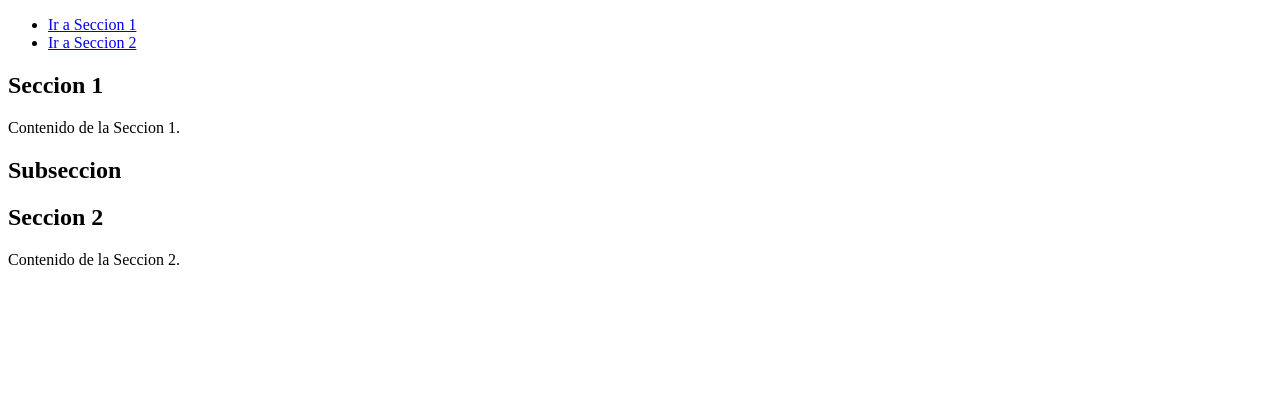
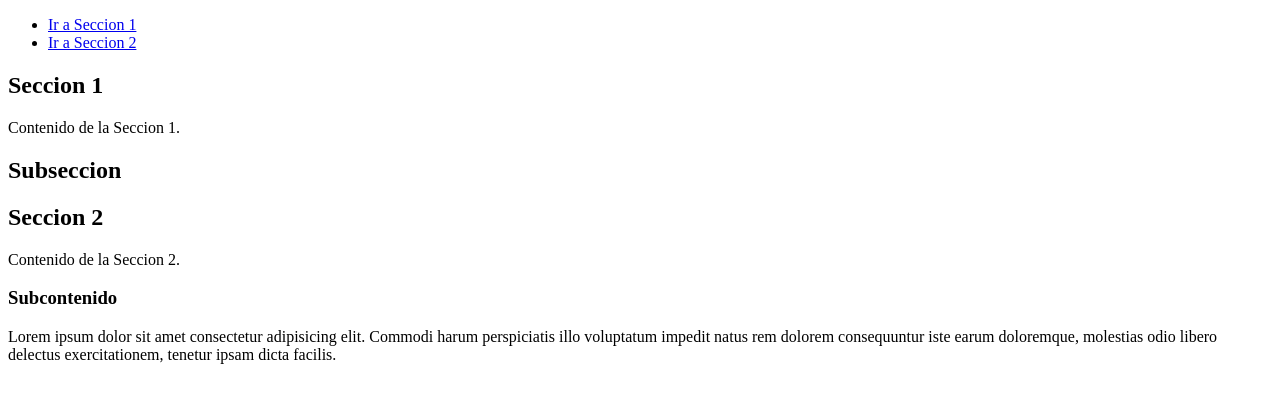
Before and after one commit to MiguelCamilok/proyectoJoseMigue, a plain HTML site: page EjercicioNo1.html in a window 1280 px wide. Drawn offline with Linux system fonts and the light colour scheme.

Commit message:
version pagina - v1

```diff
--- a/EjercicioNo1.html
+++ b/EjercicioNo1.html
@@ -22,7 +22,8 @@
     <section id="seccion2">
         <h2>Seccion 2</h2>
         <p>Contenido de la Seccion 2.</p>
-
+        <h3>Subcontenido</h3>
+        <p>Lorem ipsum dolor sit amet consectetur adipisicing elit. Commodi harum perspiciatis illo voluptatum impedit natus rem dolorem consequuntur iste earum doloremque, molestias odio libero delectus exercitationem, tenetur ipsam dicta facilis.</p>
     </section>
 </body>
 </html>
```
